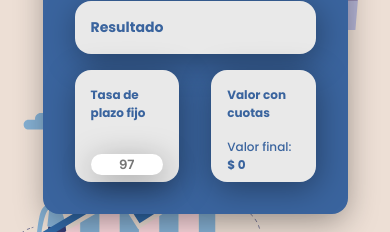
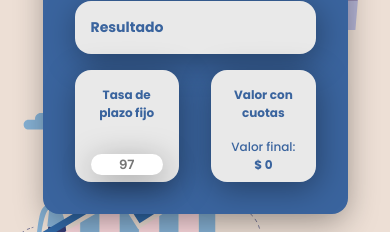
Before and after one commit to soype/sacaloencuotas, a React (Create React App) app: page / in a window 390 px wide. Shown: the part 546-778 px from the top of the page. Built offline with nearby package versions, Linux system fonts and the light colour scheme.

Commit message:
Align items mobile

```diff
--- a/src/components/UI/MiniCard.module.css
+++ b/src/components/UI/MiniCard.module.css
@@ -15,5 +15,6 @@
     width: 30%;
     font-size: 12px;
     height: 5rem;
+    text-align: center;
   }
 }/*# sourceMappingURL=MiniCard.module.css.map */
--- a/src/components/UI/MiniCard.module.scss
+++ b/src/components/UI/MiniCard.module.scss
@@ -15,6 +15,6 @@
         width: 30%;
         font-size: 12px;
         height: 5rem;
-
+        text-align: center;
     }
 }
--- a/src/components/calculator/Result.module.css
+++ b/src/components/calculator/Result.module.css
@@ -43,6 +43,7 @@
 @media all and (max-width: 600px) {
   .minititle {
     margin-bottom: 1rem;
+    text-align: center;
   }
   .tasa-interes {
     display: none;
--- a/src/components/calculator/Result.module.scss
+++ b/src/components/calculator/Result.module.scss
@@ -48,6 +48,7 @@
 @media all and (max-width: 600px){
     .minititle{
         margin-bottom: 1rem;
+        text-align: center;
     }
     .tasa-interes{
         display: none;
```
Also changed, not shown: 2 other files (tests, documents, lock files or other folders).
